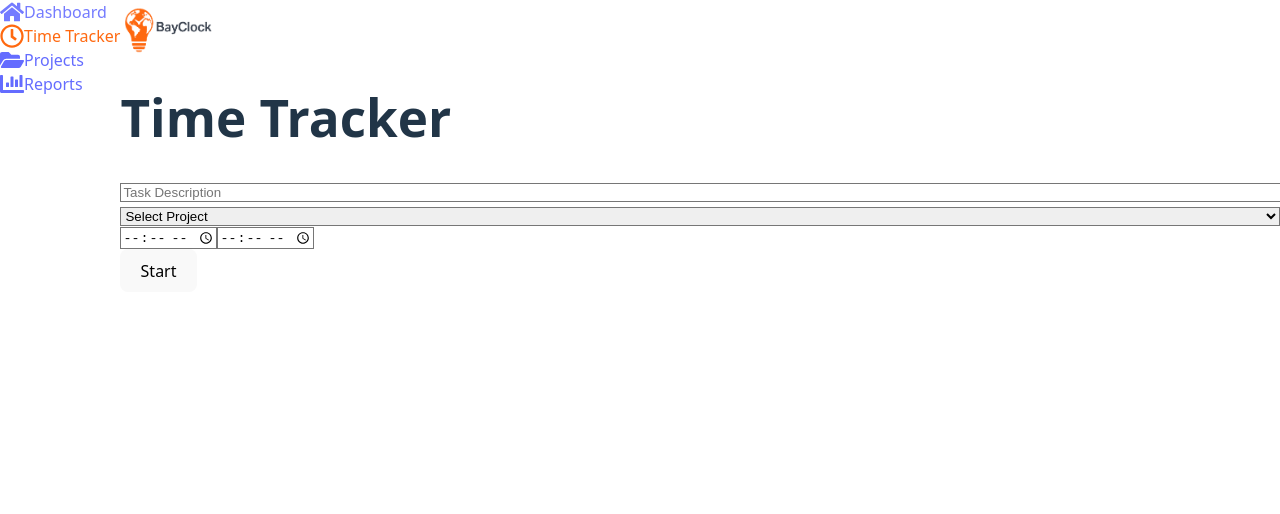
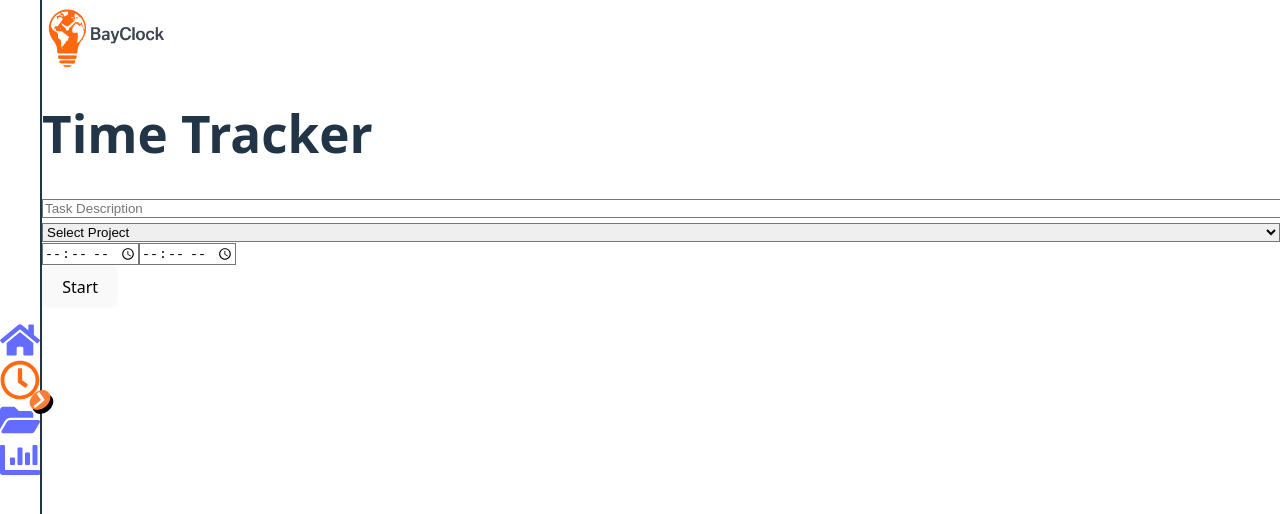
Before and after one commit to c7harry/BayClock, a React (Vite) app in the folder BayClock/: page /tracker in a window 1280 px wide. Shown: the top 514 px of the page. Built offline with nearby package versions, Linux system fonts and the light colour scheme.

Commit message:
added custom button

```diff
--- a/BayClock/src/App.css
+++ b/BayClock/src/App.css
@@ -3,21 +3,6 @@
   margin: 0 auto;
   padding: 2rem;
   text-align: center;
-}
-
-.logo {
-  height: 6em;
-  padding: 1.5em;
-  will-change: filter;
-  transition: filter 300ms;
-}
-
-.logo:hover {
-  filter: drop-shadow(0 0 2em #646cffaa);
-}
-
-.logo.react:hover {
-  filter: drop-shadow(0 0 2em #61dafbaa);
 }
 
 @keyframes logo-spin {
@@ -34,11 +19,3 @@
     animation: logo-spin infinite 20s linear;
   }
 }
-
-.card {
-  padding: 2em;
-}
-
-.read-the-docs {
-  color: #888;
-}
--- a/BayClock/src/components/Navbar.jsx
+++ b/BayClock/src/components/Navbar.jsx
@@ -14,7 +14,7 @@ export default function Navbar() {
         src={logo}
         alt="BayClock Logo"
         className="h-8 w-10 square-full shadow-md"
-        style={{ height: "3rem", width: "6rem" }}
+        style={{ height: "4rem", width: "8rem" }}
         initial={{ rotate: -20, scale: 0.8 }}
         animate={{ rotate: 0, scale: 1 }}
         transition={{ type: "spring", stiffness: 120, damping: 8, delay: 0.2 }}
--- a/BayClock/src/components/Sidebar.jsx
+++ b/BayClock/src/components/Sidebar.jsx
@@ -1,63 +1,133 @@
+import { useState } from "react";
 import { NavLink } from "react-router-dom";
-import { FaHome, FaRegClock, FaFolderOpen, FaChartBar } from "react-icons/fa";
+import { FaHome, FaRegClock, FaFolderOpen, FaChartBar, FaChevronLeft, FaChevronRight } from "react-icons/fa";
+import styled from "styled-components";
 
 export default function Sidebar() {
+  const [open, setOpen] = useState(false);
+
   return (
-    <div className="card w-72 bg-white p-5 shadow-md shadow-orange-200/50 rounded-md min-h-screen flex flex-col">
-      <div className="w-full flex flex-col gap-2 flex-1">
-        <div className="flex-center cursor-pointer w-full whitespace-nowrap">
+    <div
+      className={`relative card bg-gradient-to-b from-orange-50 via-white to-orange-100 p-5 shadow-lg border-r-2 border-orange-200 rounded-md min-h-screen flex flex-col items-center transition-all duration-300 ${
+        open ? "w-72" : "w-20"
+      }`}
+    >
+      {/* Custom Drawer Toggle Button */}
+      <StyledWrapper>
+        <button
+          className="cta absolute left-full top-1/2 -translate-y-1/2 z-10"
+          style={{ width: "20px", height: "20px", padding: 0, marginLeft: "-10px" }}
+          onClick={() => setOpen((o) => !o)}
+          aria-label={open ? "Collapse sidebar" : "Expand sidebar"}
+        >
+          <span className="span" style={{ fontSize: 0, padding: 0 }}>
+            {/* Hide text, only show arrow */}
+          </span>
+          <span className="second">
+            {open ? (
+              <FaChevronLeft size={18} color="#fff" />
+            ) : (
+              <FaChevronRight size={18} color="#fff" />
+            )}
+          </span>
+        </button>
+      </StyledWrapper>
+      <div className="w-full flex flex-col items-center flex-1 justify-center gap-8">
         <NavLink
           to="/dashboard"
           className={({ isActive }) =>
-              `flex items-center gap-4 p-4 group font-semibold rounded-full bg-cover transition-all ease-linear
+            `flex items-center justify-center ${open ? "gap-4" : ""} px-3 py-2 my-2 group font-semibold rounded-full bg-cover transition-all ease-linear
             hover:bg-orange-100 hover:shadow-inner focus:bg-gradient-to-r from-orange-400 to-orange-600 focus:text-white
-              ${isActive ? "bg-orange-100 text-[#ff6910]" : "text-gray-700"}`
+            ${isActive ? "bg-orange-100 text-[#ff6910] shadow" : "text-gray-700"}`
           }
         >
-            <FaHome size={24} className="group-focus:text-white group-hover:text-[#ff6910] transition-colors" />
-            Dashboard
+          <span className="pr-4 flex items-center justify-center">
+            <FaHome size={40} className="group-focus:text-white group-hover:text-[#ff6910] transition-colors" />
+          </span>
+          {open && <span className="text-lg">Dashboard</span>}
         </NavLink>
-        </div>
-        <div className="flex-center cursor-pointer w-full whitespace-nowrap">
         <NavLink
           to="/tracker"
           className={({ isActive }) =>
-              `flex items-center gap-4 p-4 group font-semibold rounded-full bg-cover transition-all ease-linear
+            `flex items-center justify-center ${open ? "gap-4" : ""} px-3 py-2 my-2 group font-semibold rounded-full bg-cover transition-all ease-linear
             hover:bg-orange-100 hover:shadow-inner focus:bg-gradient-to-r from-orange-400 to-orange-600 focus:text-white
-              ${isActive ? "bg-orange-100 text-[#ff6910]" : "text-gray-700"}`
+            ${isActive ? "bg-orange-100 text-[#ff6910] shadow" : "text-gray-700"}`
           }
         >
-            <FaRegClock size={24} className="group-focus:text-white group-hover:text-[#ff6910] transition-colors" />
-            Time Tracker
+          <span className="pr-4 flex items-center justify-center">
+            <FaRegClock size={40} className="group-focus:text-white group-hover:text-[#ff6910] transition-colors" />
+          </span>
+          {open && <span className="text-lg">Time Tracker</span>}
         </NavLink>
-        </div>
-        <div className="flex-center cursor-pointer w-full whitespace-nowrap">
         <NavLink
           to="/projects"
           className={({ isActive }) =>
-              `flex items-center gap-4 p-4 group font-semibold rounded-full bg-cover transition-all ease-linear
+            `flex items-center justify-center ${open ? "gap-4" : ""} px-3 py-2 my-2 group font-semibold rounded-full bg-cover transition-all ease-linear
             hover:bg-orange-100 hover:shadow-inner focus:bg-gradient-to-r from-orange-400 to-orange-600 focus:text-white
-              ${isActive ? "bg-orange-100 text-[#ff6910]" : "text-gray-700"}`
+            ${isActive ? "bg-orange-100 text-[#ff6910] shadow" : "text-gray-700"}`
           }
         >
-            <FaFolderOpen size={24} className="group-focus:text-white group-hover:text-[#ff6910] transition-colors" />
-            Projects
+          <span className="pr-4 flex items-center justify-center">
+            <FaFolderOpen size={40} className="group-focus:text-white group-hover:text-[#ff6910] transition-colors" />
+          </span>
+          {open && <span className="text-lg">Projects</span>}
         </NavLink>
-        </div>
-        <div className="flex-center cursor-pointer w-full whitespace-nowrap">
         <NavLink
           to="/reports"
           className={({ isActive }) =>
-              `flex items-center gap-4 p-4 group font-semibold rounded-full bg-cover transition-all ease-linear
+            `flex items-center justify-center ${open ? "gap-4" : ""} px-3 py-2 my-2 group font-semibold rounded-full bg-cover transition-all ease-linear
             hover:bg-orange-100 hover:shadow-inner focus:bg-gradient-to-r from-orange-400 to-orange-600 focus:text-white
-              ${isActive ? "bg-orange-100 text-[#ff6910]" : "text-gray-700"}`
+            ${isActive ? "bg-orange-100 text-[#ff6910] shadow" : "text-gray-700"}`
           }
         >
-            <FaChartBar size={24} className="group-focus:text-white group-hover:text-[#ff6910] transition-colors" />
-            Reports
+          <span className="pr-4 flex items-center justify-center">
+            <FaChartBar size={40} className="group-focus:text-white group-hover:text-[#ff6910] transition-colors" />
+          </span>
+          {open && <span className="text-lg">Reports</span>}
         </NavLink>
-        </div>
       </div>
     </div>
   );
 }
+
+const StyledWrapper = styled.div`
+  .cta {
+    display: flex;
+    align-items: center;
+    justify-content: center;
+    padding: 0;
+    background:rgb(252, 125, 51);
+    transition: 1s;
+    box-shadow: 4px 4px 0 black;
+    transform: skewX(-15deg);
+    border: none;
+    cursor: pointer;
+    border-radius: 50%;
+    width: 32px;
+    height: 32px;
+  }
+
+  .cta:focus {
+    outline: none;
+  }
+
+  .cta:hover {
+    transition: 0.5s;
+    box-shadow: 7px 7px 0 #fbc638;
+    background:rgb(255, 94, 0);
+  }
+
+  .span {
+    display: none;
+  }
+
+  .second {
+    width: 18px;
+    margin-left: 0;
+    position: relative;
+    top: 0;
+    display: flex;
+    align-items: center;
+    justify-content: center;
+  }
+`;
```
Lines whose indentation alone changed are shown as unchanged.
